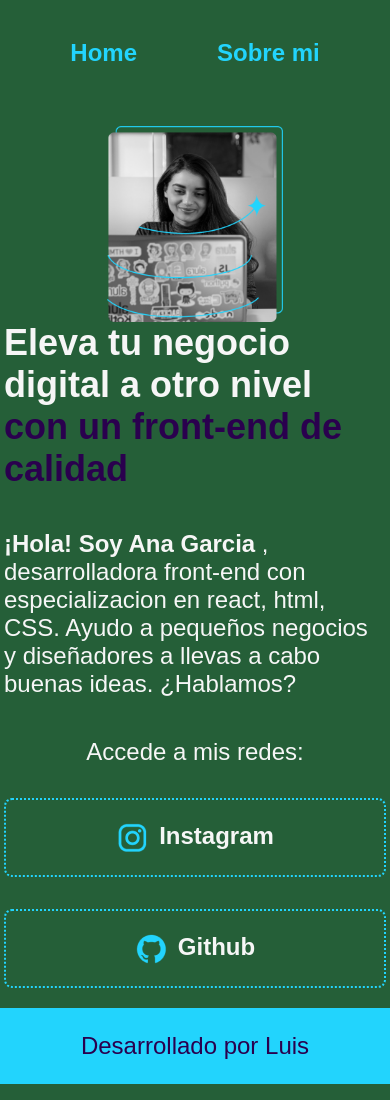
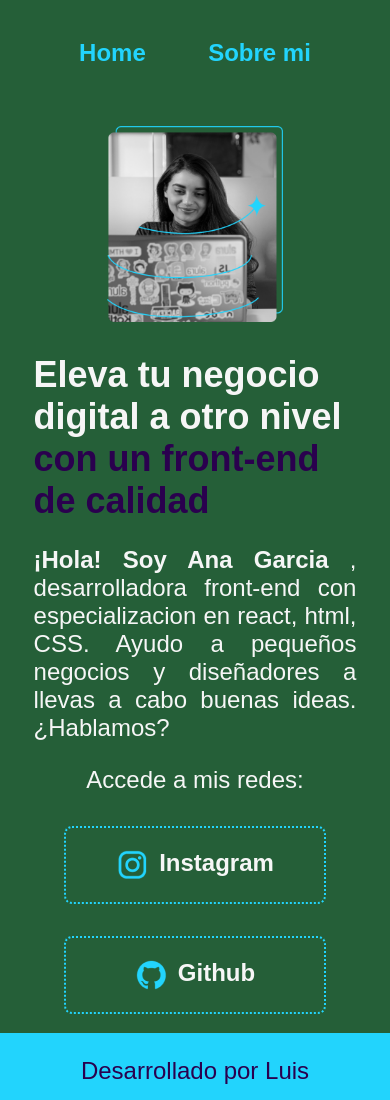
Before and after one commit to LuisGlzg/Portafolio, a plain HTML site: page index.html in a window 390 px wide. Drawn offline with Linux system fonts and the light colour scheme.

Commit message:
Estilos terminados

```diff
--- a/styles/style.css
+++ b/styles/style.css
@@ -42,13 +42,14 @@ body{
     align-items: center;
     padding: 5% 15%;
     justify-content: space-between;
+    gap: 5%;
 }
 
 .presentacion-contenido{
-    width: 615px;
+    width: 38.44rem;
     display: flex;
     flex-direction: column;
-    gap: 40px;
+    gap: 1.5rem;
 }
 
 .presentacion-contenido-titulo{
@@ -67,6 +68,7 @@ body{
 .presentacion-contenido-parrafo{
     font-size: 1.5rem;
     font-family: var(--fuente-parr);
+    text-align: justify;
 }
 
 .presentacion_enlaces{
@@ -84,11 +86,11 @@ body{
 }
 
 .presentacion_enlaces_link{
-    width: 378px;
+    width: 80%;
     border: 2px dotted var(--color-terciario);
     text-align: center;
-    padding: 21.5px 0;
-    border-radius: 8px;
+    padding: 1.3rem 0;
+    border-radius: 0.5rem;
     font-family: var(--fuente-parr);
     font-size: 1.5rem;
     font-weight: 600;
@@ -124,13 +126,16 @@ body{
         padding: 10%;
     }
     .header-menu{
+        width: 100%;
         justify-content: center;
+        gap: 20%;
     }
     .presentacion{
         flex-direction: column-reverse;
         padding: 5%;
+        gap: 2rem;
     }
     .presentacion-contenido{
-        width: auto;
+        width: 92%;
     }
 }
```
